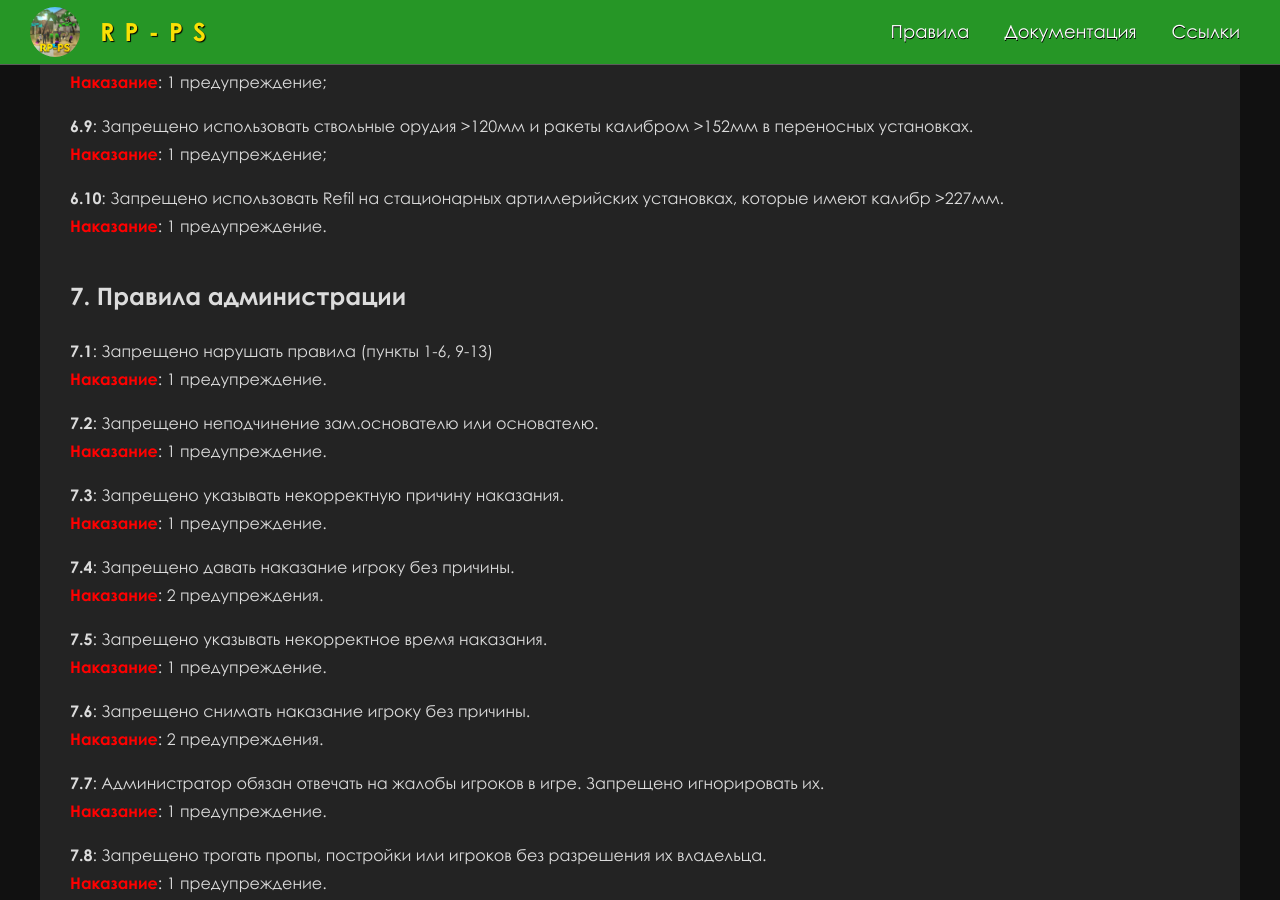
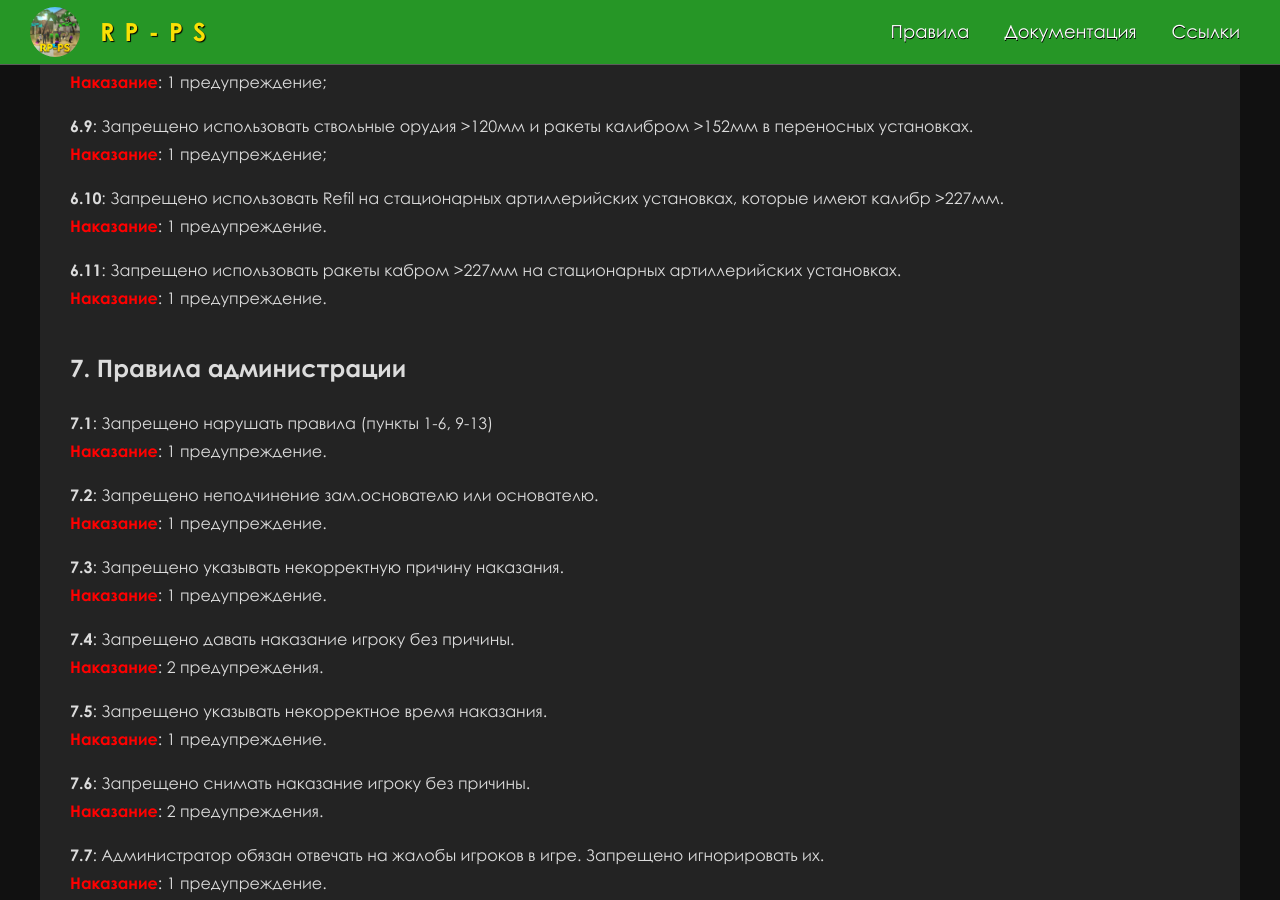
Before and after one commit to RP-PS/RP-PS.github.io, a Jekyll site: the page built from rules.md, in a window 1280 px wide and 900 px high, scrolled down 4487 px. Built offline with Jekyll 4.4.1, drawn with Linux system fonts in a browser that asks for light colours.

Commit message:
Доработка правил ACE
Возвращение правила про максимальный калибр на стационарной артиллерии (нынешнее 6.11)

```diff
--- a/rules.md
+++ b/rules.md
@@ -187,6 +187,9 @@ layout: default
 **6.10**: Запрещено использовать Refil на стационарных артиллерийских установках, которые имеют калибр >227мм.
 **Наказание**: 1 предупреждение.
 
+**6.11**: Запрещено использовать ракеты кабром >227мм на стационарных артиллерийских установках.
+**Наказание**: 1 предупреждение.
+
 ## 7. Правила администрации
 
 **7.1**: Запрещено нарушать правила (пункты 1-6, 9-13)
```
